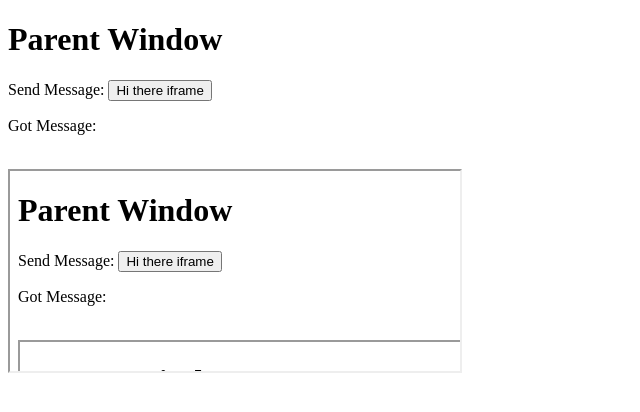
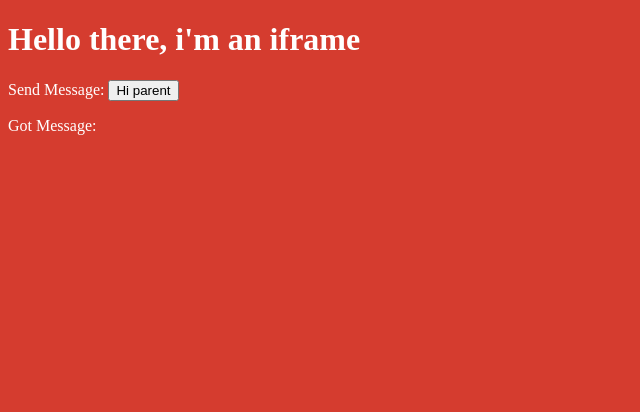
Before and after one commit to kswsnd/kswsnd.github.io, a plain HTML site: page index2.html in a window 1280 px wide. Shown: the whole page, without its empty margins (0-640 px from the left). Drawn offline with Linux system fonts and the light colour scheme.

Commit message:
Update index2.html

```diff
--- a/index2.html
+++ b/index2.html
@@ -2,51 +2,46 @@
 <html lang="en">
 <head>
     <meta charset="utf-8">
-    <title>Parent Window</title>
+    <title>iframe Window</title>
+    <style>
+        body {
+            background-color: #D53C2F;
+            color: white;
+        }
+    </style>
 </head>
 <body>
 
-    <h1>Parent Window</h1>
-    <p>Send Message: <button id="message_button">Hi there iframe</button></p>
+    <h1>Hello there, i'm an iframe</h1>
+    <p>Send Message: <button id="message_button">Hi parent</button></p>
     <p>Got Message:</p>
     <div id="results"></div>
-    <br/>
 
     <script>
         // addEventListener support for IE8
         function bindEvent(element, eventName, eventHandler) {
-            if (element.addEventListener){
+            if (element.addEventListener) {
                 element.addEventListener(eventName, eventHandler, false);
             } else if (element.attachEvent) {
                 element.attachEvent('on' + eventName, eventHandler);
             }
         }
-        var iframeSource = 'https://kswsnd.github.io/index2.html';
-        // Create the iframe
-        var iframe = document.createElement('iframe');
-        iframe.setAttribute('src', iframeSource);
-        iframe.setAttribute('id', 'the_iframe');
-        iframe.style.width = 450 + 'px';
-        iframe.style.height = 200 + 'px';
-        document.body.appendChild(iframe);
-        // Send a message to the child iframe
-        var iframeEl = document.getElementById('the_iframe'),
-            messageButton = document.getElementById('message_button'),
-            results = document.getElementById('results');
-        // Send a message to the child iframe
-        var sendMessage = function(msg) {
+        // Send a message to the parent
+        var sendMessage = function (msg) {
             // Make sure you are sending a string, and to stringify JSON
-            iframeEl.contentWindow.postMessage(msg, '*');
+            window.parent.postMessage(msg, '*');
         };
-        // Send random messge data on every button click
+        var results = document.getElementById('results'),
+            messageButton = document.getElementById('message_button');
+        // Listen to messages from parent window
+        bindEvent(window, 'message', function (e) {
+            results.innerHTML = e.data;
+        });
+        // Send random message data on every button click
         bindEvent(messageButton, 'click', function (e) {
             var random = Math.random();
             sendMessage('' + random);
         });
-        // Listen to message from child window
-        bindEvent(window, 'message', function (e) {
-            results.innerHTML = e.data;
-        });
     </script>
 </body>
 </html>
```
